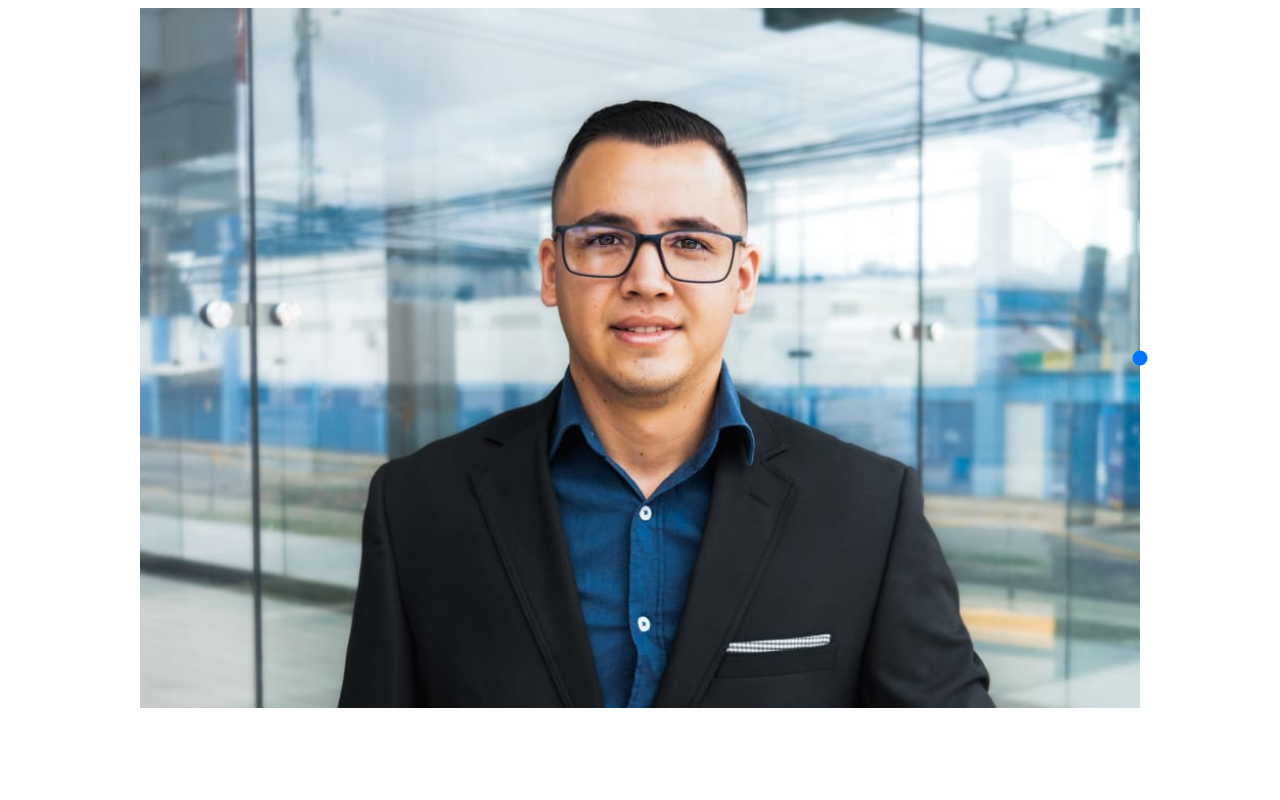
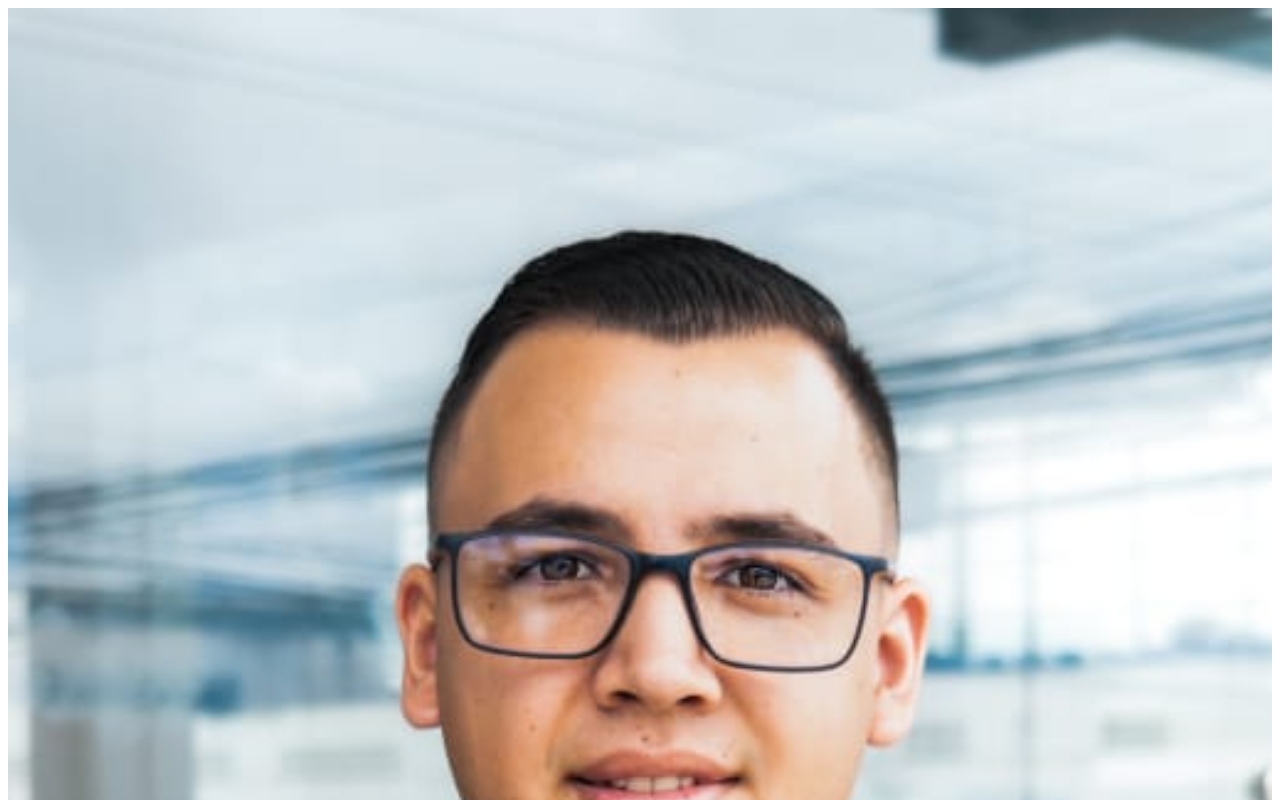
Before and after one commit to bisarroyo/before-after, a website built with Vite: page index.html in a window 1280 px wide. Shown: the top 800 px of the page. Built offline with nearby package versions, Linux system fonts and the light colour scheme.

Commit message:
remove width and height for btaContainer

```diff
--- a/src/style.css
+++ b/src/style.css
@@ -1,7 +1,5 @@
 #btaContainer {
   position: relative;
-  width: 1000px;
-  height: 700px;
   margin: 0 auto;
   /* overflow: hidden; */
 }
```
